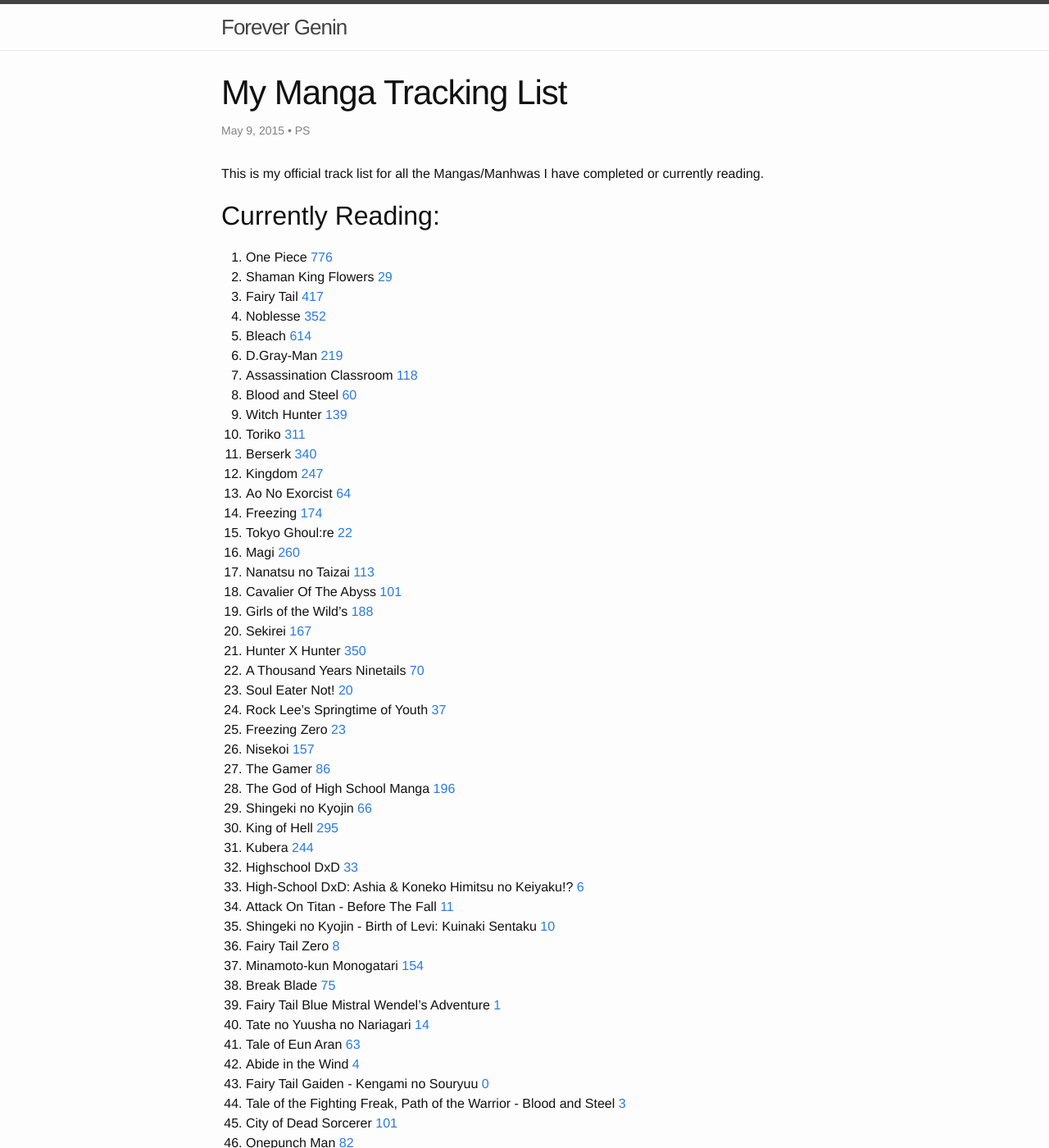
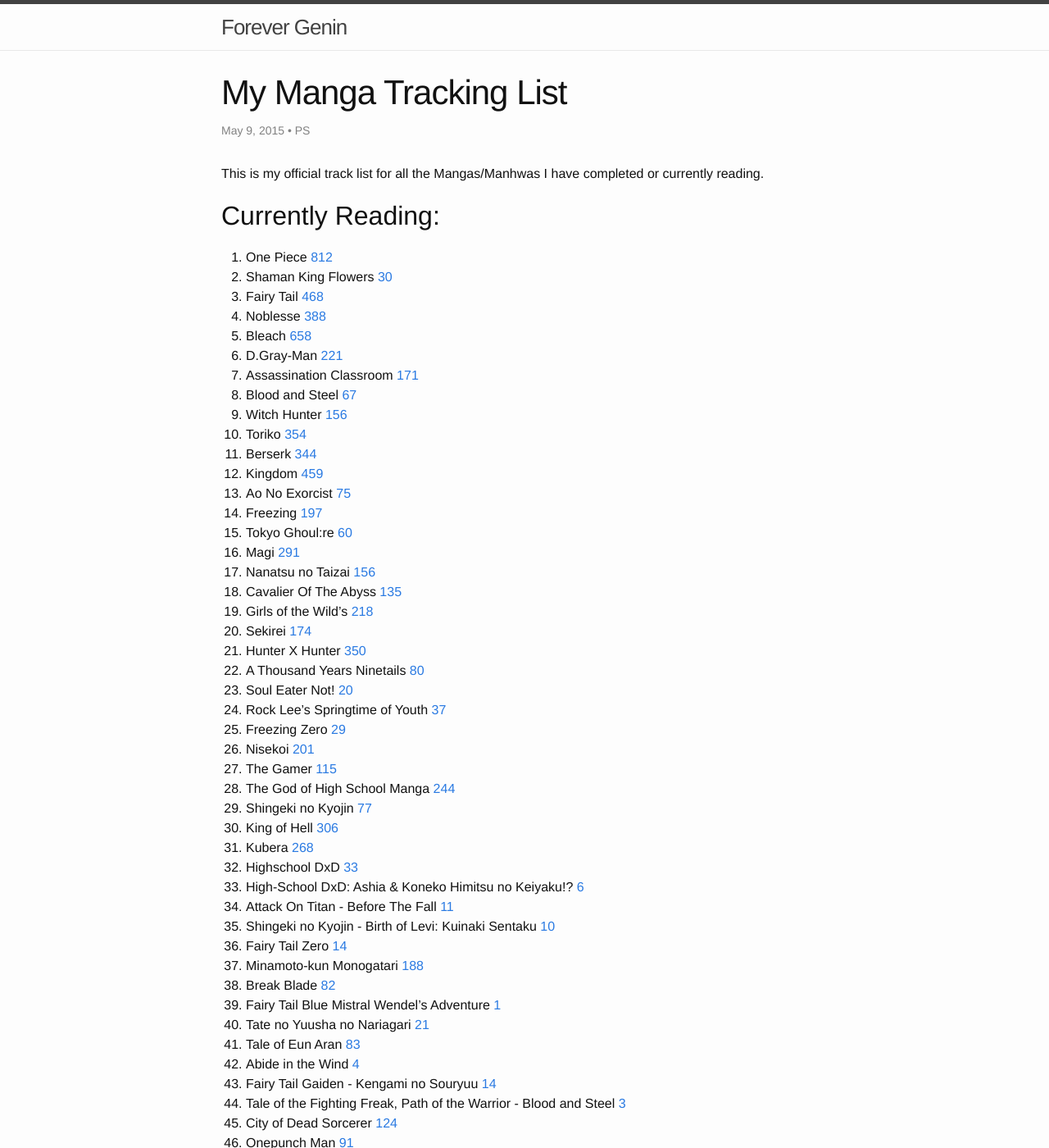
Before and after one commit to forevergenin/forevergenin.github.io, a Jekyll site: the page built from _posts/2015-05-09-my-manga-tracking-list.markdown, in a window 1280 px wide and 1400 px high. Shown: the whole window at 82% size. Built offline with Jekyll 4.4.1, drawn with Linux system fonts in a browser that asks for light colours.

Commit message:
Final update of Manga Tracking List

```diff
--- a/_posts/2015-05-09-my-manga-tracking-list.markdown
+++ b/_posts/2015-05-09-my-manga-tracking-list.markdown
@@ -13,54 +13,53 @@
 
 ## Currently Reading:
 
-001. One Piece [776](http://www.mangareader.net/one-piece/776)
-002. Shaman King Flowers [29](http://mangafox.me/manga/shaman_king_flowers/29)
-003. Fairy Tail [417](http://www.mangareader.net/fairy-tail/417)
-004. Noblesse [352](http://www.mangareader.net/noblesse/352)
-005. Bleach [614](http://www.mangareader.net/bleach/614)
-006. D.Gray-Man [219](http://www.mangareader.net/dgray-man/219)
-007. Assassination Classroom [118](http://www.mangareader.net/assassination-classroom/118)
-008. Blood and Steel [60](http://www.mangareader.net/blood-and-steel/60)
-009. Witch Hunter [139](http://www.mangareader.net/witch-hunter/139)
-010. Toriko [311](http://www.mangapanda.com/toriko/311)
-011. Berserk [340](http://www.mangahere.com/manga/berserk/c340)
-012. Kingdom [247](http://www.mangapanda.com/kingdom)
-013. Ao No Exorcist [64](http://www.mangareader.net/ao-no-exorcist/64)
-014. Freezing [174](http://www.mangareader.net/freezing/174)
-015. Tokyo Ghoul:re [22](http://mangafox.me/manga/tokyo_ghoul_re/22)
-016. Magi [260](http://www.mangapanda.com/magi/260)
-017. Nanatsu no Taizai [113](http://www.mangareader.net/nanatsu-no-taizai/113)
-018. Cavalier Of The Abyss [101](http://www.mangareader.net/cavalier-of-the-abyss/101)
-019. Girls of the Wild's [188](http://www.mangareader.net/girls-of-the-wilds/188)
-020. Sekirei [167](http://www.mangareader.net/sekirei/167)
+001. One Piece [812](http://www.mangareader.net/one-piece/812)
+002. Shaman King Flowers [30](http://mangafox.me/manga/shaman_king_flowers/30)
+003. Fairy Tail [468](http://www.mangareader.net/fairy-tail/468)
+004. Noblesse [388](http://www.mangareader.net/noblesse/388)
+005. Bleach [658](http://www.mangareader.net/bleach/658)
+006. D.Gray-Man [221](http://www.mangareader.net/dgray-man/221)
+007. Assassination Classroom [171](http://www.mangareader.net/assassination-classroom/171)
+008. Blood and Steel [67](http://www.mangareader.net/blood-and-steel/60)
+009. Witch Hunter [156](http://www.mangareader.net/witch-hunter/139)
+010. Toriko [354](http://www.mangapanda.com/toriko/354)
+011. Berserk [344](http://www.mangareader.net/berserk/344)
+012. Kingdom [459](http://www.mangapanda.com/kingdom/459)
+013. Ao No Exorcist [75](http://www.mangareader.net/ao-no-exorcist/75)
+014. Freezing [197](http://www.mangareader.net/freezing/197)
+015. Tokyo Ghoul:re [60](http://www.mangareader.net/tokyo-ghoulre/60)
+016. Magi [291](http://www.mangapanda.com/magi/291)
+017. Nanatsu no Taizai [156](http://www.mangareader.net/nanatsu-no-taizai/156)
+018. Cavalier Of The Abyss [135](http://www.mangareader.net/cavalier-of-the-abyss/135)
+019. Girls of the Wild's [218](http://www.mangareader.net/girls-of-the-wilds/218)
+020. Sekirei [174](http://www.mangareader.net/sekirei/174)
 021. Hunter X Hunter [350](http://www.mangapanda.com/hunter-x-hunter/350)
-022. A Thousand Years Ninetails [70](http://www.mangareader.net/a-thousand-years-ninetails/70)
+022. A Thousand Years Ninetails [80](http://www.mangareader.net/a-thousand-years-ninetails/80)
 023. Soul Eater Not! [20](http://www.mangareader.net/soul-eater-not/20)
 024. Rock Lee's Springtime of Youth [37](http://www.mangareader.net/rock-lees-springtime-of-youth/37)
-025. Freezing Zero [23](http://www.mangareader.net/freezing-zero/23)
-026. Nisekoi [157](http://www.mangareader.net/nisekoi/157)
-027. The Gamer [86](http://www.mangapanda.com/the-gamer/86)
-028. The God of High School Manga [196](http://www.mangapanda.com/the-god-of-high-school/196)
-020. Shingeki no Kyojin [66](http://www.mangareader.net/shingeki-no-kyojin/66)
-030. King of Hell [295](http://www.mangahere.com/manga/king_of_hell/v40/c295/)
-031. Kubera [244](http://www.mangapanda.com/kubera/244)
+025. Freezing Zero [29](http://www.mangareader.net/freezing-zero/29)
+026. Nisekoi [201](http://www.mangareader.net/nisekoi/201)
+027. The Gamer [115](http://www.mangapanda.com/the-gamer/115)
+028. The God of High School Manga [244](http://www.mangapanda.com/the-god-of-high-school/244)
+020. Shingeki no Kyojin [77](http://www.mangareader.net/shingeki-no-kyojin/77)
+030. King of Hell [306](http://www.mangapanda.com/king-of-hell/306)
+031. Kubera [268](http://www.mangapanda.com/kubera/268)
 032. Highschool DxD [33](http://www.mangapanda.com/highschool-dxd/33)
 033. High-School DxD: Ashia & Koneko Himitsu no Keiyaku!? [6](http://www.mangapanda.com/high-school-dxd-ashia-koneko-himitsu-no-keiyaku/6)
 034. Attack On Titan - Before The Fall [11](http://www.mangapanda.com/attack-on-titan-before-the-fall/11)
 035. Shingeki no Kyojin - Birth of Levi: Kuinaki Sentaku [10](http://www.mangapanda.com/shingeki-no-kyojin-birth-of-levi-kuinaki-sentaku/10)
-036. Fairy Tail Zero [8](http://www.mangapanda.com/fairy-tail-zero/8)
-037. Minamoto-kun Monogatari [154](http://www.mangahere.co/manga/minamoto_kun_monogatari/c154/)
-038. Break Blade [75](http://www.mangapanda.com/break-blade/75)
+036. Fairy Tail Zero [14](http://www.mangapanda.com/fairy-tail-zero/14)
+037. Minamoto-kun Monogatari [188](http://www.mangahere.co/manga/minamoto_kun_monogatari/c188/)
+038. Break Blade [82](http://www.mangapanda.com/break-blade/82)
 039. Fairy Tail Blue Mistral Wendel's Adventure [1](http://www.mangapanda.com/fairy-tail-blue-mistral-wendels-adventure/1)
-040. Tate no Yuusha no Nariagari [14](http://www.mangapanda.com/tate-no-yuusha-no-nariagari/14)
-041. Tale of Eun Aran [63](http://www.mangapanda.com/tale-of-eun-aran/63)
+040. Tate no Yuusha no Nariagari [21](http://www.mangapanda.com/tate-no-yuusha-no-nariagari/21)
+041. Tale of Eun Aran [83](http://www.mangapanda.com/tale-of-eun-aran/83)
 042. Abide in the Wind [4](http://www.mangatown.com/manga/abide_in_the_wind/c004/4.html)
-043. Fairy Tail Gaiden - Kengami no Souryuu [0](http://www.mangapanda.com/fairy-tail-gaiden-kengami-no-souryuu)
+043. Fairy Tail Gaiden - Kengami no Souryuu [14](http://www.mangapanda.com/fairy-tail-gaiden-kengami-no-souryuu/14)
 044. Tale of the Fighting Freak, Path of the Warrior - Blood and Steel [3](http://www.mangapanda.com/tale-of-the-fighting-freak-path-of-the-warrior-blood-and-steel/3)
-045. City of Dead Sorcerer [101](http://www.mangapanda.com/city-of-dead-sorcerer/101)
-046. Onepunch Man [82](http://www.mangapanda.com/onepunch-man/82)
+045. City of Dead Sorcerer [124](http://www.mangapanda.com/city-of-dead-sorcerer/124)
+046. Onepunch Man [91](http://www.mangapanda.com/onepunch-man/91)
 047. Shingeki no Kyojin - Lost Girls [2](http://www.mangareader.net/shingeki-no-kyojin-lost-girls/2)
-
 
 ## Completed:
 
```
